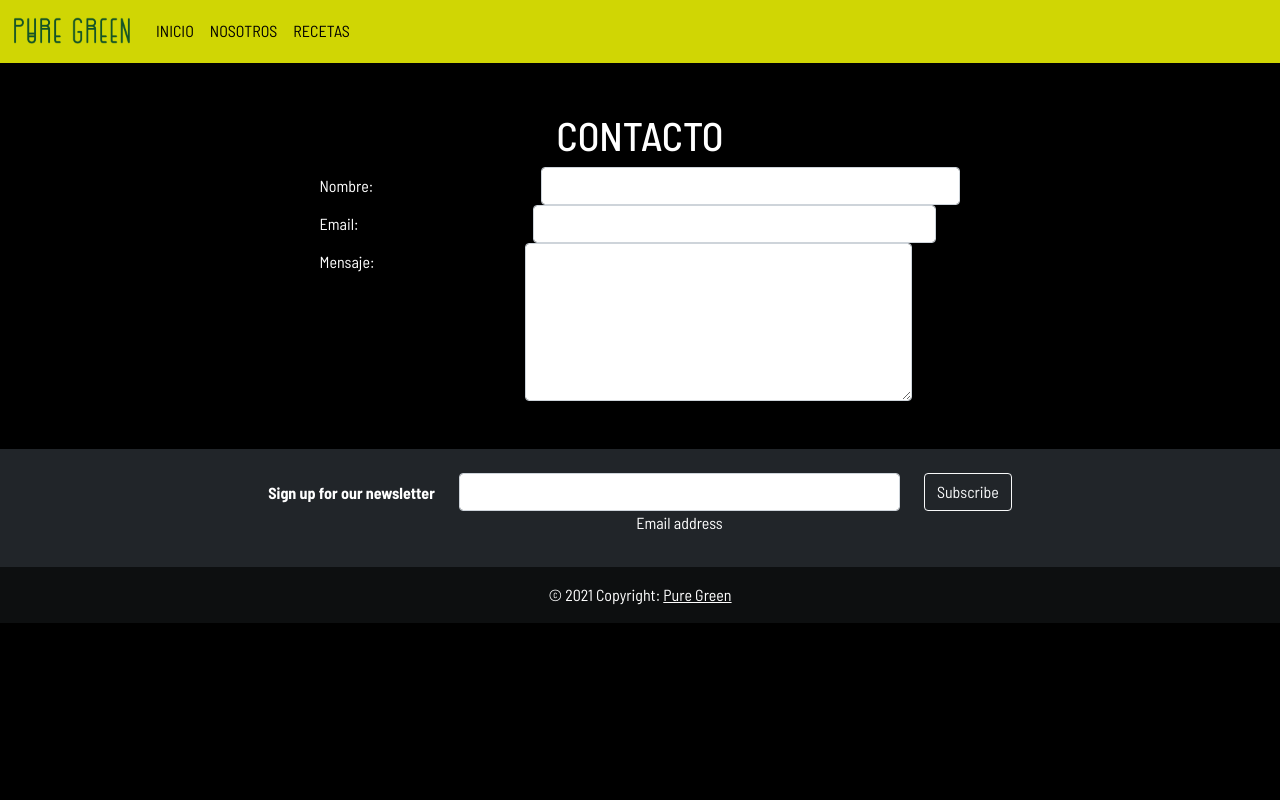
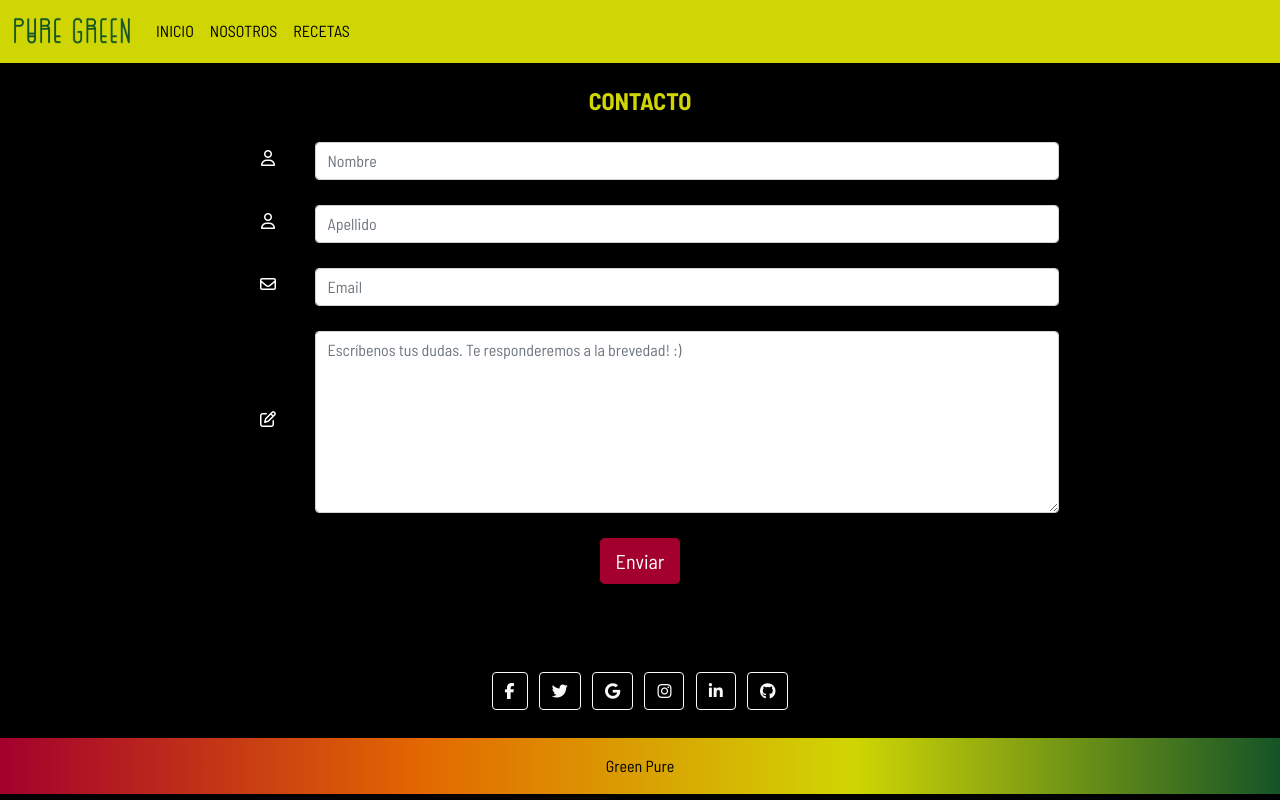
Before and after one commit to Rociocabb/greenpure-coderhouse, a website: page secciones/Contacto.html in a window 1280 px wide. Drawn offline with nearby package versions, Linux system fonts and the light colour scheme.

Commit message:
Cambio de footer y formulario de seccion contacto

```diff
--- a/scss/componentes/_footer.scss
+++ b/scss/componentes/_footer.scss
@@ -0,0 +1,18 @@
+.p-4 {
+  background-color: $black;
+}
+
+//barra con gradiente del footer//
+.p-3 {
+  background: linear-gradient(
+    to left,
+    $color-alt,
+    $color-principal,
+    $color-enlaces,
+    $color-alt2
+  );
+}
+
+a {
+  text-decoration: none;
+}
--- a/scss/pages/_contacto.scss
+++ b/scss/pages/_contacto.scss
@@ -0,0 +1,33 @@
+.header {
+  color: $color-principal;
+  text-transform: uppercase;
+  font-weight: bold;
+  padding-top: 20px;
+}
+
+main {
+  padding-bottom: 50px;
+}
+
+//FORMULARIO DE CONTACTO//
+//bloques para rellenar
+.form-group {
+  padding-top: 15px;
+  padding-bottom: 10px;
+  display: flex;
+  align-items: center;
+  justify-content: center;
+}
+
+//iconos
+.far {
+  margin-bottom: 10px;
+  margin-left: 5px;
+  margin-right: 5px;
+}
+
+//botón enviar
+.btn-primary {
+  background-color: $color-alt2;
+  border: $color-alt2;
+}
--- a/secciones/Contacto.html
+++ b/secciones/Contacto.html
@@ -4,29 +4,17 @@
     <meta charset="UTF-8" />
     <meta http-equiv="X-UA-Compatible" content="IE=edge" />
     <meta name="viewport" content="width=device-width, initial-scale=1.0" />
-
-    <title>contacto</title>
     <link
-      href="https://cdn.jsdelivr.net/npm/bootstrap@5.1.0/dist/css/bootstrap.min.css"
+      href="https://cdn.jsdelivr.net/npm/bootstrap@5.1.1/dist/css/bootstrap.min.css"
       rel="stylesheet"
-      integrity="sha384-KyZXEAg3QhqLMpG8r+8fhAXLRk2vvoC2f3B09zVXn8CA5QIVfZOJ3BCsw2P0p/We"
+      integrity="sha384-F3w7mX95PdgyTmZZMECAngseQB83DfGTowi0iMjiWaeVhAn4FJkqJByhZMI3AhiU"
       crossorigin="anonymous"
     />
     <script
-      src="https://cdn.jsdelivr.net/npm/bootstrap@5.1.0/dist/js/bootstrap.bundle.min.js"
-      integrity="sha384-U1DAWAznBHeqEIlVSCgzq+c9gqGAJn5c/t99JyeKa9xxaYpSvHU5awsuZVVFIhvj"
+      src="https://kit.fontawesome.com/920088d521.js"
       crossorigin="anonymous"
     ></script>
-    <script
-      src="https://cdn.jsdelivr.net/npm/@popperjs/core@2.9.3/dist/umd/popper.min.js"
-      integrity="sha384-eMNCOe7tC1doHpGoWe/6oMVemdAVTMs2xqW4mwXrXsW0L84Iytr2wi5v2QjrP/xp"
-      crossorigin="anonymous"
-    ></script>
-    <script
-      src="https://cdn.jsdelivr.net/npm/bootstrap@5.1.0/dist/js/bootstrap.min.js"
-      integrity="sha384-cn7l7gDp0eyniUwwAZgrzD06kc/tftFf19TOAs2zVinnD/C7E91j9yyk5//jjpt/"
-      crossorigin="anonymous"
-    ></script>
+    <title>contacto</title>
 
     <link rel="preconnect" href="https://fonts.googleapis.com" />
     <link rel="preconnect" href="https://fonts.gstatic.com" crossorigin />
@@ -91,97 +79,136 @@
     <!--FORMULARIO DE REGISTRO-->
     <main>
       <div class="container">
-        <div class="row justify-content-center mt-5 mb-5">
-          <div class="col-md-7">
-            <h1 style="text-align: center;"  >CONTACTO</h1>
-            <form>
-              <div class="row form-group">
-                <label for="nombre" class="col-form-label col-md-4"
-                  >Nombre:</label
-                >
+        <div class="row">
+          <div class="col-md-12">
+            <div class="well well-sm">
+              <form class="form-horizontal" method="post">
+                <fieldset>
+                  <legend class="text-center header">Contacto</legend>
+
+                  <div class="form-group">
+                    <span class="col-md-1 col-md-offset-2 text-center"
+                      ><i class="far fa-user"></i
+                    ></span>
                     <div class="col-md-8">
                       <input
+                        id="nombre"
+                        name="name"
                         type="text"
-                    name="nombre"
-                    value=""
-                    id="nombre"
+                        placeholder="Nombre"
                         class="form-control"
                       />
                     </div>
-                <div class="row form-group">
-                  <label for="email" class="col-form-label col-md-4"
-                    >Email:</label
-                  >
+                  </div>
+                  <div class="form-group">
+                    <span class="col-md-1 col-md-offset-2 text-center"
+                      ><i class="far fa-user"></i></i
+                    ></span>
                     <div class="col-md-8">
                       <input
-                      type="email"
-                      name="email"
-                      value=""
-                      id="email"
+                        id="surname"
+                        name="name"
+                        type="text"
+                        placeholder="Apellido"
                         class="form-control"
                       />
                     </div>
-                  <div class="row form-group">
-                    <label for="mensaje" class="col-form-label col-md-4">Mensaje:</label>
+                  </div>
+
+                  <div class="form-group">
+                    <span class="col-md-1 col-md-offset-2 text-center"
+                      ><i class="far fa-envelope"></i
+                    ></span>
                     <div class="col-md-8">
-                      <textarea rows="6" class="form-control" id="mensaje"></textarea>
+                      <input
+                        id="email"
+                        name="email"
+                        type="text"
+                        placeholder="Email"
+                        class="form-control"
+                      />
                     </div>
                   </div>
+
+                  <div class="form-group">
+                    <span class="col-md-1 col-md-offset-2 text-center"
+                      ><i class="far fa-edit"></i
+                    ></span>
+                    <div class="col-md-8">
+                      <textarea
+                        class="form-control"
+                        id="message"
+                        name="message"
+                        placeholder="Escríbenos tus dudas. Te responderemos a la brevedad! :)"
+                        rows="7"
+                      ></textarea>
                     </div>
+                  </div>
+
+                  <div class="form-group">
+                    <div class="col-md-12 text-center">
+                      <button type="submit" class="btn btn-primary btn-lg">Enviar</button>
+                    </div>
+                  </div>
+                </fieldset>
               </form>
+            </div>
           </div>
         </div>
       </div>
     </main>
 
-    <footer class="bg-dark text-center text-white">
+    <!--footer-->
+    <footer class=" text-center text-white">
       <!-- Grid container -->
       <div class="container p-4 pb-0">
-        <!-- Section: Form -->
-        <section class="">
-          <form action="">
-            <!--Grid row-->
-            <div class="row d-flex justify-content-center">
-              <!--Grid column-->
-              <div class="col-auto">
-                <p class="pt-2">
-                  <strong>Sign up for our newsletter</strong>
-                </p>
-              </div>
-              <!--Grid column-->
+        <!-- Section: Social media -->
+        <section class="mb-4">
+          <!-- Facebook -->
+          <a class="btn btn-outline-light btn-floating m-1" href="#!" role="button"
+            ><i class="fab fa-facebook-f"></i
+          ></a>
 
-              <!--Grid column-->
-              <div class="col-md-5 col-12">
-                <!-- Email input -->
-                <div class="form-outline form-white mb-4">
-                  <input type="email" id="form5Example2" class="form-control" />
-                  <label class="form-label" for="form5Example2">Email address</label>
-                </div>
-              </div>
-              <!--Grid column-->
+          <!-- Twitter -->
+          <a class="btn btn-outline-light btn-floating m-1" href="#!" role="button"
+            ><i class="fab fa-twitter"></i
+          ></a>
 
-              <!--Grid column-->
-              <div class="col-auto">
-                <!-- Submit button -->
-                <button type="submit" class="btn btn-outline-light mb-4">
-                  Subscribe
-                </button>
-              </div>
-              <!--Grid column-->
-            </div>
-            <!--Grid row-->
-          </form>
+          <!-- Google -->
+          <a class="btn btn-outline-light btn-floating m-1" href="#!" role="button"
+            ><i class="fab fa-google"></i
+          ></a>
+
+          <!-- Instagram -->
+          <a class="btn btn-outline-light btn-floating m-1" href="#!" role="button"
+            ><i class="fab fa-instagram"></i
+          ></a>
+
+          <!-- Linkedin -->
+          <a class="btn btn-outline-light btn-floating m-1" href="#!" role="button"
+            ><i class="fab fa-linkedin-in"></i
+          ></a>
+
+          <!-- Github -->
+          <a class="btn btn-outline-light btn-floating m-1" href="#!" role="button"
+            ><i class="fab fa-github"></i
+          ></a>
         </section>
-        <!-- Section: Form -->
+        <!-- Section: Social media -->
       </div>
       <!-- Grid container -->
 
       <!-- Copyright -->
-      <div class="text-center p-3" style="background-color: rgba(0, 0, 0, 0.6);">
-        © 2021 Copyright:
-        <a class="text-white" href="../index.html">Pure Green</a>
+      <div class="text-center p-3"><a class="text-black" href="../index.html" style="color: black;">Green Pure</a>
       </div>
       <!-- Copyright -->
     </footer>
+
+    <!--bootstrap-->
+    <script
+      src="https://cdn.jsdelivr.net/npm/bootstrap@5.1.1/dist/js/bootstrap.bundle.min.js"
+      integrity="sha384-/bQdsTh/da6pkI1MST/rWKFNjaCP5gBSY4sEBT38Q/9RBh9AH40zEOg7Hlq2THRZ"
+      crossorigin="anonymous"
+    ></script>
   </body>
 </html>
```
Also changed, not shown: index.html (+55 -42 lines), secciones/Nosotros.html (+58 -39 lines), secciones/recetasVegetarianas.html (+59 -41 lines), css/styles.css. Lines whose indentation alone changed are shown as unchanged.
